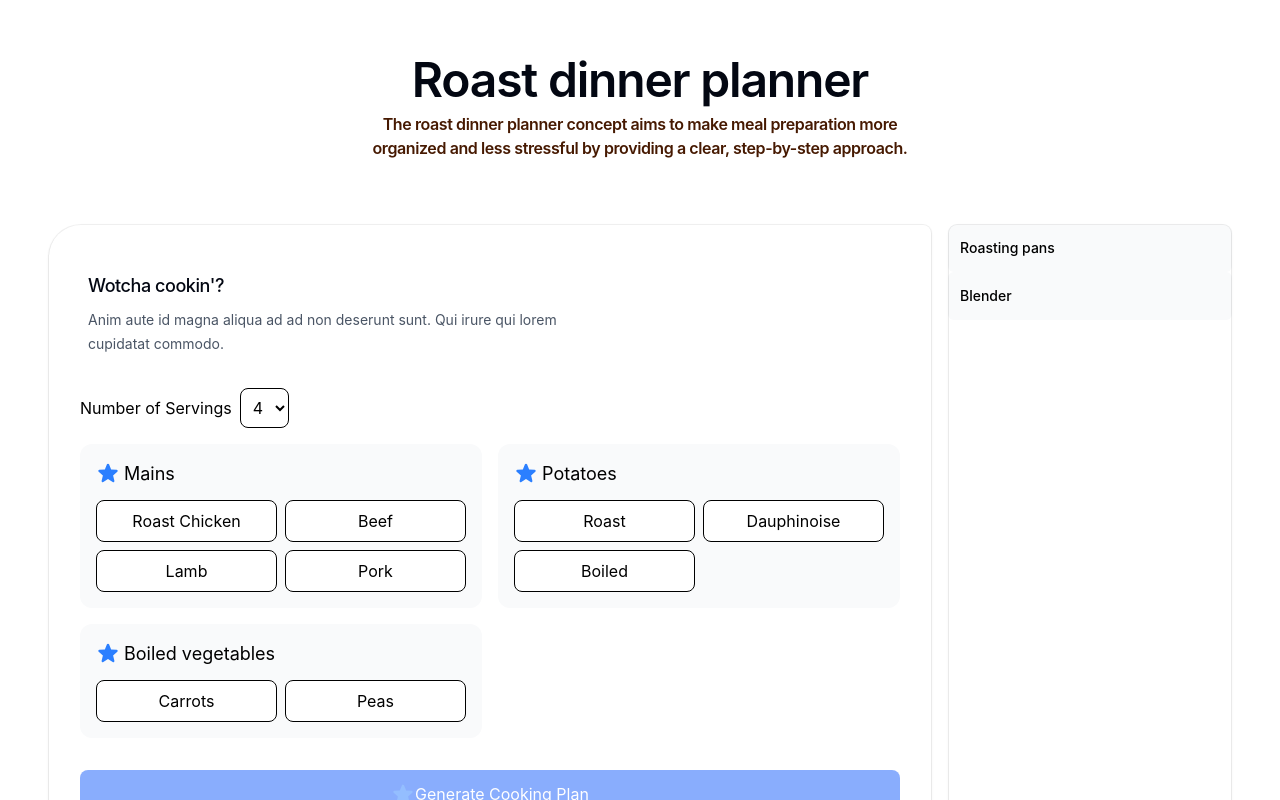
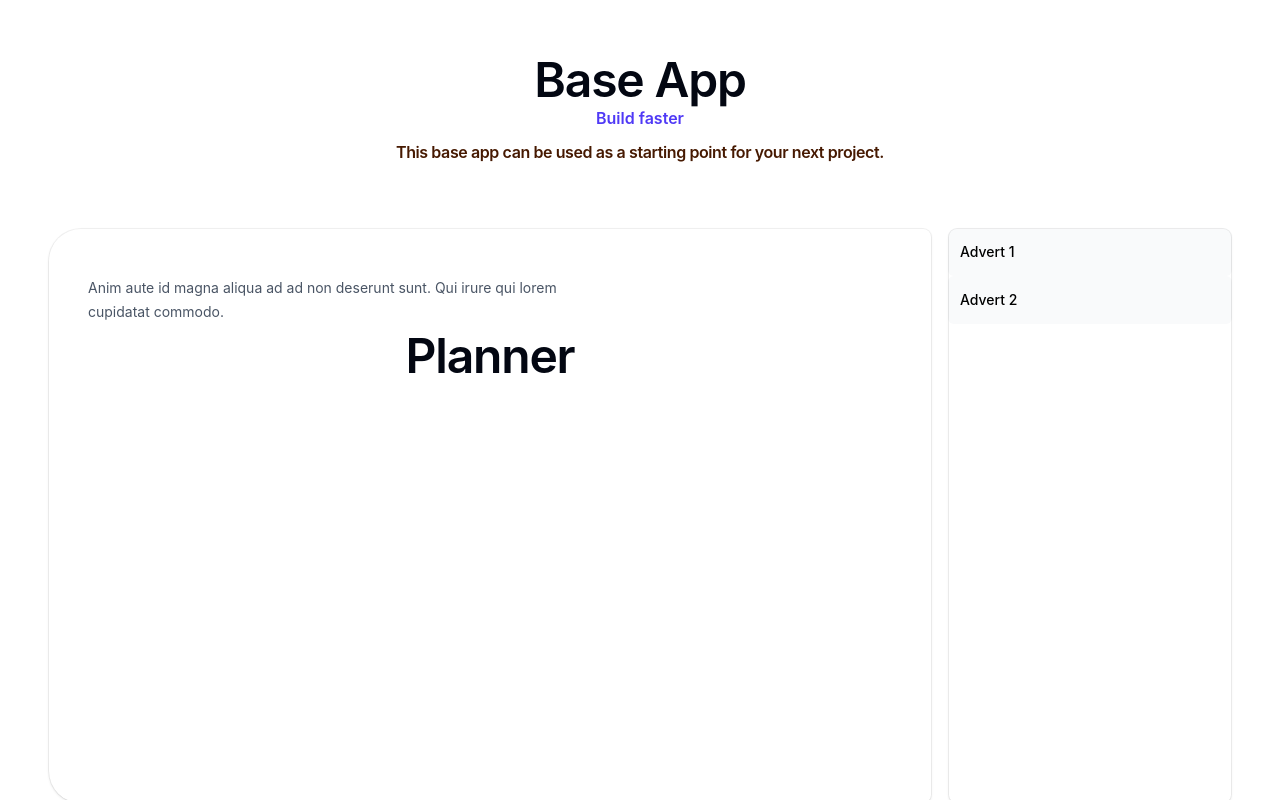
Before and after one commit to EmilyChristy/base-app, a Next.js app: page /planner in a window 1280 px wide. Built offline with nearby package versions, Linux system fonts and the light colour scheme.

Commit message:
Removed specifics, made generic

```diff
--- a/package.json
+++ b/package.json
@@ -1,5 +1,5 @@
 {
-  "name": "roast-dinner-planner",
+  "name": "base-app",
   "version": "0.1.0",
   "private": true,
   "scripts": {
--- a/src/app/planner/layout.tsx
+++ b/src/app/planner/layout.tsx
@@ -13,9 +13,6 @@ export default function Layout({ children }: { children: React.ReactNode }) {
             <div className="absolute inset-px rounded-lg bg-white lg:rounded-l-[2rem] border-0 border-dotted border-blue-300"></div>
             <div className="relative flex h-full flex-col overflow-hidden rounded-[calc(var(--radius-lg)+1px)] lg:rounded-l-[calc(2rem+1px)]">
               <div className="px-8 pt-8 pb-3 sm:px-10 sm:pt-10 sm:pb-0 border-0 border-dashed border-amber-500">
-                <p className="mt-2 text-lg font-medium tracking-tight text-gray-950 max-lg:text-center">
-                  Wotcha cookin&apos;?
-                </p>
                 <p className="mt-2 max-w-lg text-sm/6 text-gray-600 max-lg:text-center">
                   Anim aute id magna aliqua ad ad non deserunt sunt. Qui irure
                   qui lorem cupidatat commodo.
--- a/src/app/planner/page.tsx
+++ b/src/app/planner/page.tsx
@@ -1,9 +1,9 @@
-import RoastDinnerPlanner from "@/components/RoastDinnerPlanner";
-
 export default function Page() {
   return (
     <>
-      <RoastDinnerPlanner />
+      <h1 className="mx-auto mt-2 max-w-lg text-center text-4xl font-semibold tracking-tight text-balance text-gray-950 sm:text-5xl">
+        Planner
+      </h1>
     </>
   );
 }
--- a/src/components/Ads.tsx
+++ b/src/components/Ads.tsx
@@ -1,6 +1,6 @@
 const links = [
-  { name: "Roasting pans", href: "/pans", img: "" },
-  { name: "Blender", href: "/blender", img: "" },
+  { name: "Advert 1", href: "/ad1", img: "" },
+  { name: "Advert 2", href: "/ad2", img: "" },
 ];
 
 export default function Ads() {
--- a/src/components/Hero.tsx
+++ b/src/components/Hero.tsx
@@ -4,15 +4,13 @@ export default function Hero() {
   return (
     <div className="mx-auto max-w-2xl px-6 lg:max-w-7xl lg:px-8">
       <h1 className="mx-auto mt-2 max-w-lg text-center text-4xl font-semibold tracking-tight text-balance text-gray-950 sm:text-5xl">
-        Roast dinner planner
+        Base App
       </h1>
-      {/* <h2 className="text-center text-base/7 font-semibold text-indigo-600">
-        Plan better
-      </h2> */}
+      <h2 className="text-center text-base/7 font-semibold text-indigo-600">
+        Build faster
+      </h2>
       <p className="mx-auto mt-2 max-w-5xl text-center font-semibold tracking-tight text-balance text-amber-950">
-        The roast dinner planner concept aims to make meal preparation more
-        organized and less stressful by providing a clear, step-by-step
-        approach.
+        This base app can be used as a starting point for your next project.
       </p>
     </div>
   );
--- a/src/components/RoastDinnerPlanner.tsx
+++ /dev/null
@@ -1,324 +0,0 @@
-"use client";
-
-import React, { useState } from "react";
-import { StarIcon } from "@heroicons/react/16/solid";
-
-enum ItemType {
-  Main = "main",
-  Vegetables = "vegetables",
-  Potatoes = "potatoes",
-  Accompaniments = "accompaniments",
-}
-
-// interface CookingPlan {
-//   totalTime: number;
-//   steps: CookingStep[];
-// }
-
-// interface CookingStep {
-//   stepNumber: number;
-//   time: number;
-//   description: string;
-//   cookingItem: Item;
-// }
-
-interface CookingItem {
-  id: number;
-  name: string;
-  prepTime: number;
-  cookingTime: number;
-  restingTime: number;
-  readonly totalTime: number; // Mark as readonly since it will be calculated
-}
-
-// Create a class that implements this interface
-class CookingItemImpl implements CookingItem {
-  id: number;
-  name: string;
-  prepTime: number;
-  cookingTime: number;
-  restingTime: number;
-  totalTime: number;
-
-  constructor(data: CookingItem) {
-    this.id = data.id;
-    this.name = data.name;
-    this.prepTime = data.prepTime;
-    this.cookingTime = data.cookingTime;
-    this.restingTime = data.restingTime;
-    this.totalTime = data.totalTime;
-  }
-
-  // Define a getter for totalTime
-  // get totalTime(): number {
-  //   return this.prepTime + this.cookingTime + this.restingTime;
-  // }
-}
-
-// ----
-
-interface CookingItemSelected extends CookingItem {
-  type?: ItemType;
-}
-
-// Implementation for the selected item
-class CookingItemSelectedImpl
-  extends CookingItemImpl
-  implements CookingItemSelected
-{
-  type?: ItemType;
-
-  constructor(data: CookingItemSelected) {
-    super(data);
-    this.type = data.type;
-  }
-}
-
-// ---
-
-interface CookingGroup {
-  type: ItemType;
-  name: string;
-  items: CookingItemImpl[];
-}
-
-export default function RoastDinnerPlanner() {
-  const [selectedItems, setSelectedItems] = useState<CookingItemSelectedImpl[]>(
-    []
-  );
-  const [servings, setServings] = useState<number>(4);
-  const [generatedPlan, setGeneratedPlan] = useState<
-    CookingItemSelectedImpl[] | null
-  >(null);
-
-  const roastItemsGrouped: CookingGroup[] = [
-    {
-      type: ItemType.Main,
-      name: "Mains",
-      items: [
-        new CookingItemImpl({
-          id: 1,
-          name: "Roast Chicken",
-          prepTime: 15,
-          cookingTime: 60,
-          restingTime: 10,
-          totalTime: 120,
-        }),
-        new CookingItemImpl({
-          id: 2,
-          name: "Beef",
-          prepTime: 10,
-          cookingTime: 120,
-          restingTime: 30,
-          totalTime: 120,
-        }),
-        new CookingItemImpl({
-          id: 3,
-          name: "Lamb",
-          prepTime: 15,
-          cookingTime: 90,
-          restingTime: 30,
-          totalTime: 20,
-        }),
-        new CookingItemImpl({
-          id: 4,
-          name: "Pork",
-          prepTime: 10,
-          cookingTime: 120,
-          restingTime: 20,
-          totalTime: 12,
-        }),
-      ],
-    },
-    {
-      type: ItemType.Potatoes,
-      name: "Potatoes",
-      items: [
-        new CookingItemImpl({
-          id: 4,
-          name: "Roast",
-          prepTime: 5,
-          cookingTime: 60,
-          restingTime: 0,
-          totalTime: 52,
-        }),
-        new CookingItemImpl({
-          id: 5,
-          name: "Dauphinoise",
-          prepTime: 15,
-          cookingTime: 60,
-          restingTime: 0,
-          totalTime: 26,
-        }),
-        new CookingItemImpl({
-          id: 6,
-          name: "Boiled",
-          prepTime: 5,
-          cookingTime: 25,
-          restingTime: 0,
-          totalTime: 19,
-        }),
-      ],
-    },
-    {
-      type: ItemType.Vegetables,
-      name: "Boiled vegetables",
-      items: [
-        new CookingItemImpl({
-          id: 7,
-          name: "Carrots",
-          prepTime: 5,
-          cookingTime: 15,
-          restingTime: 0,
-          totalTime: 7,
-        }),
-        new CookingItemImpl({
-          id: 8,
-          name: "Peas",
-          prepTime: 1,
-          cookingTime: 10,
-          restingTime: 0,
-          totalTime: 16,
-        }),
-      ],
-    },
-  ];
-
-  //Add the selected item to the list of cooking items
-  const handleItemSelect = (id: number, item: CookingItem, type: ItemType) => {
-    // debugger;
-    const updatedSelection = [...selectedItems];
-
-    //make sure we only add the item to the list once
-    const doesAlreadyExist = selectedItems.find(
-      (existingItem) => existingItem.id === item.id
-    );
-
-    if (doesAlreadyExist == undefined) {
-      //add type
-      const selected_item: CookingItemSelectedImpl = {
-        ...item,
-        type: type,
-      };
-      updatedSelection.push(selected_item);
-    }
-
-    setSelectedItems(updatedSelection);
-  };
-
-  // Get the list if selected items, order them by totalTime descending and
-  // generate the step by step plan
-  const generatePlan = () => {
-    // Get the list of selected items and sort them by their total time
-    debugger;
-    const plan = selectedItems.sort(
-      (a: CookingItemSelectedImpl, b: CookingItemSelectedImpl) =>
-        a.totalTime - b.totalTime
-    );
-
-    setGeneratedPlan(plan);
-  };
-
-  return (
-    <div className="roastdinner  px-0 py-8 border-0 border-cyan-400">
-      <section className="mb-8">
-        <div className="flex items-center mb-4">
-          <h2>Number of Servings</h2>
-          <select
-            value={servings}
-            onChange={(e) => setServings(Number(e.target.value))}
-            className="ml-2 p-2 border rounded-lg"
-          >
-            {[2, 4, 6, 8].map((num) => (
-              <option key={num} value={num}>
-                {num}
-              </option>
-            ))}
-          </select>
-        </div>
-
-        <div className="grid md:grid-cols-2 gap-4">
-          {roastItemsGrouped.map((roastItemGroup) => (
-            <div
-              key={roastItemGroup.name}
-              className="bg-gray-50 p-4 rounded-xl"
-            >
-              <h2 className="text-lg mb-3 flex items-center">
-                <StarIcon className="mr-1 mb-0.5 size-6 text-blue-500" />
-                {roastItemGroup.name}
-              </h2>
-              <div className="grid grid-cols-2 gap-2">
-                {roastItemGroup.items.map((cookingItem) => (
-                  <button
-                    key={cookingItem.id}
-                    onClick={() =>
-                      handleItemSelect(
-                        cookingItem.id,
-                        cookingItem,
-                        roastItemGroup.type
-                      )
-                    }
-                    className={`p-2 rounded-lg transition-all ${
-                      selectedItems.some((s) => s.name === cookingItem.name)
-                        ? "bg-blue-500 text-white"
-                        : "bg-white border hover:bg-blue-100"
-                    }`}
-                  >
-                    {cookingItem.name}
-                  </button>
-                ))}
-              </div>
-            </div>
-          ))}
-        </div>
-      </section>
-
-      <section>
-        <button
-          onClick={generatePlan}
-          disabled={selectedItems.length === 0}
-          className="w-full py-3 bg-blue-600 text-white rounded-lg hover:bg-blue-700 disabled:opacity-50 flex items-center justify-center"
-        >
-          <StarIcon className="size-6 text-blue-500" />
-          Generate Cooking Plan
-        </button>
-
-        {generatedPlan && (
-          <div className="mt-6 bg-gray-50 p-6 rounded-xl">
-            <h2 className="text-2xl font-bold mb-4 flex items-center">
-              <StarIcon className="size-6 text-blue-500" />
-              Cooking Timeline
-            </h2>
-
-            <div className="space-y-3">
-              {generatedPlan.map((step, index) => (
-                <div key={index} className="bg-white p-4 rounded-lg shadow-sm">
-                  <h2>
-                    {step.name} ({step.type}) - total time {step.totalTime} mins
-                  </h2>
-                  <p className="font-semibold text-blue-600">
-                    Prep time :{step.prepTime} minutes
-                  </p>
-                  <p className="font-semibold text-blue-600">
-                    Cooking time :{step.cookingTime} minutes
-                  </p>
-                  <p className="font-semibold text-blue-600">
-                    Resting time :{step.restingTime} minutes
-                  </p>
-
-                  <p>No description yet</p>
-                </div>
-              ))}
-            </div>
-            <div className="mt-4 text-center">
-              <p className="text-lg font-bold">
-                Total Cooking Time:
-                {/* {generatedPlan.totalTime} minutes */}
-              </p>
-            </div>
-          </div>
-        )}
-      </section>
-    </div>
-  );
-}
```
Also changed, not shown: 2 other files (tests, documents, lock files or other folders).
